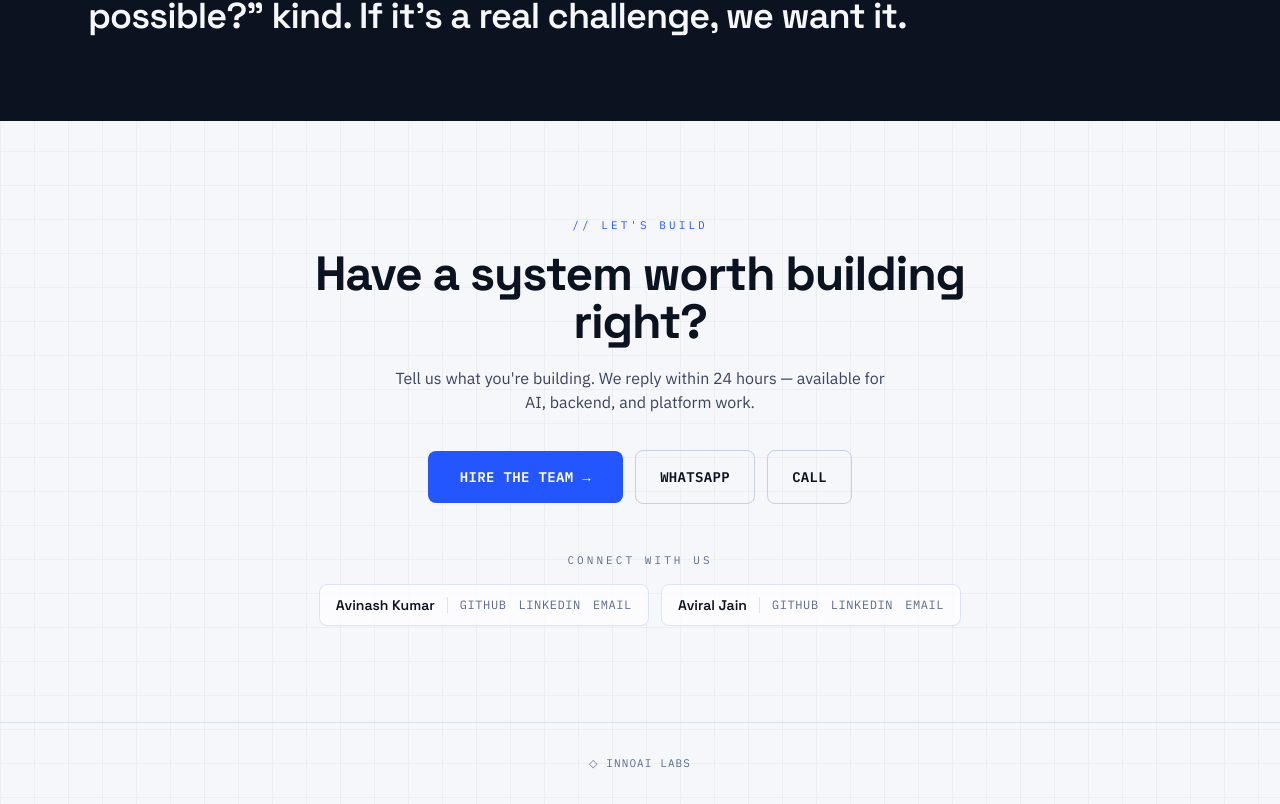
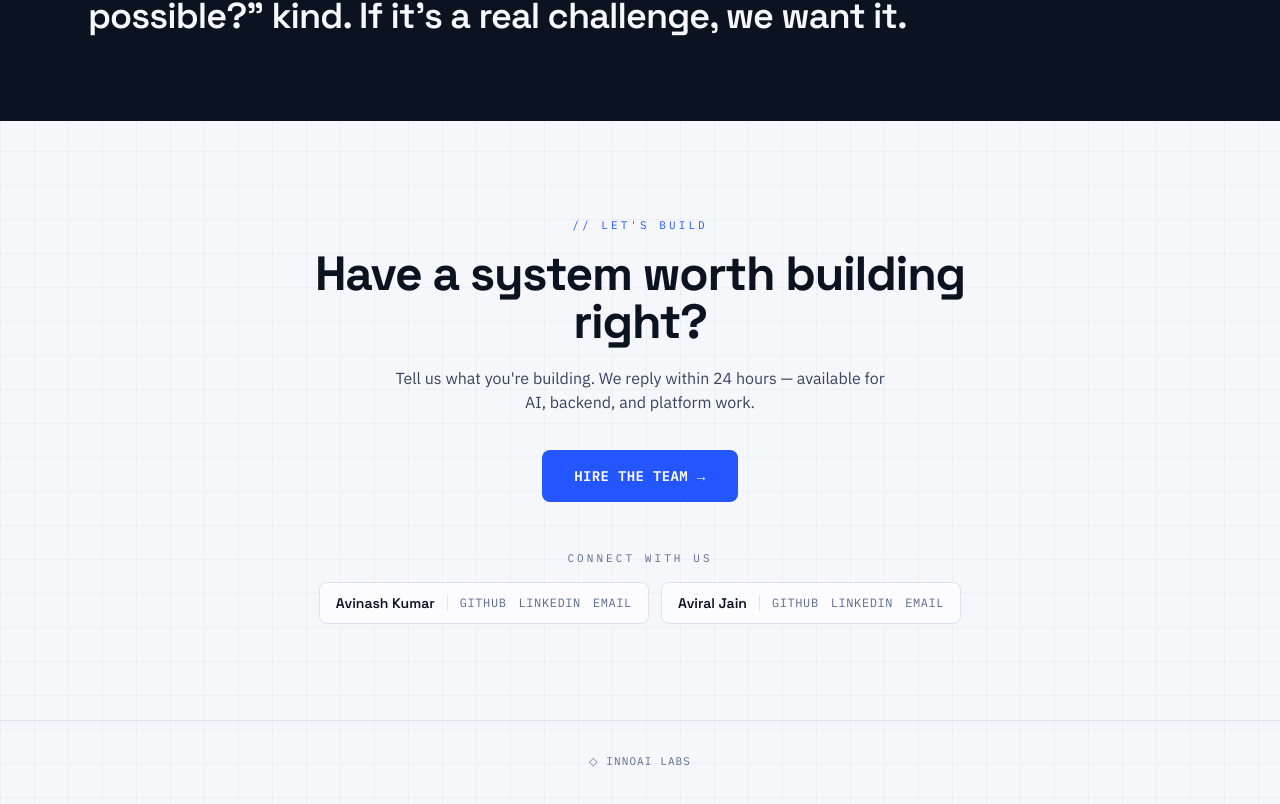
Before and after one commit to Kumaravinash9/portfolio-web, a React (Vite) app: page / in a window 1280 px wide. Shown: the part 4371-5175 px from the top of the page. Built offline with nearby package versions, Linux system fonts and the light colour scheme.

Commit message:
Contact: keep only Hire the team button
Co-Authored-By: Claude Opus 4.8 (1M context) <noreply@anthropic.com>

```diff
--- a/src/App.jsx
+++ b/src/App.jsx
@@ -494,7 +494,7 @@ export default function App() {
         <p className="mx-auto mt-5 max-w-lg text-ink-soft">
           Tell us what you're building. We reply within 24 hours — available for AI, backend, and platform work.
         </p>
-        <div className="mt-9 flex flex-wrap items-center justify-center gap-3">
+        <div className="mt-9 flex justify-center">
           <a
             href="https://wa.me/919229529319?text=Hi%20InnoAI%20Labs%2C%20I%27d%20like%20to%20hire%20your%20team%20for%20a%20project."
             target="_blank"
@@ -502,20 +502,6 @@ export default function App() {
             className="inline-block rounded-lg bg-cobalt px-8 py-4 font-mono text-sm font-semibold uppercase tracking-wide text-white transition hover:translate-y-[-2px] hover:shadow-[0_16px_36px_-12px_var(--color-cobalt)]"
           >
             Hire the team →
-          </a>
-          <a
-            href="https://wa.me/919229529319?text=Hi%20InnoAI%20Labs%2C%20I%27d%20like%20to%20discuss%20a%20project."
-            target="_blank"
-            rel="noopener noreferrer"
-            className="inline-flex items-center gap-2 rounded-lg border border-line-strong px-6 py-4 font-mono text-sm font-semibold uppercase tracking-wide text-ink transition hover:border-cobalt hover:text-cobalt"
-          >
-            WhatsApp
-          </a>
-          <a
-            href="tel:+919229529319"
-            className="inline-flex items-center gap-2 rounded-lg border border-line-strong px-6 py-4 font-mono text-sm font-semibold uppercase tracking-wide text-ink transition hover:border-cobalt hover:text-cobalt"
-          >
-            Call
           </a>
         </div>
 
```
